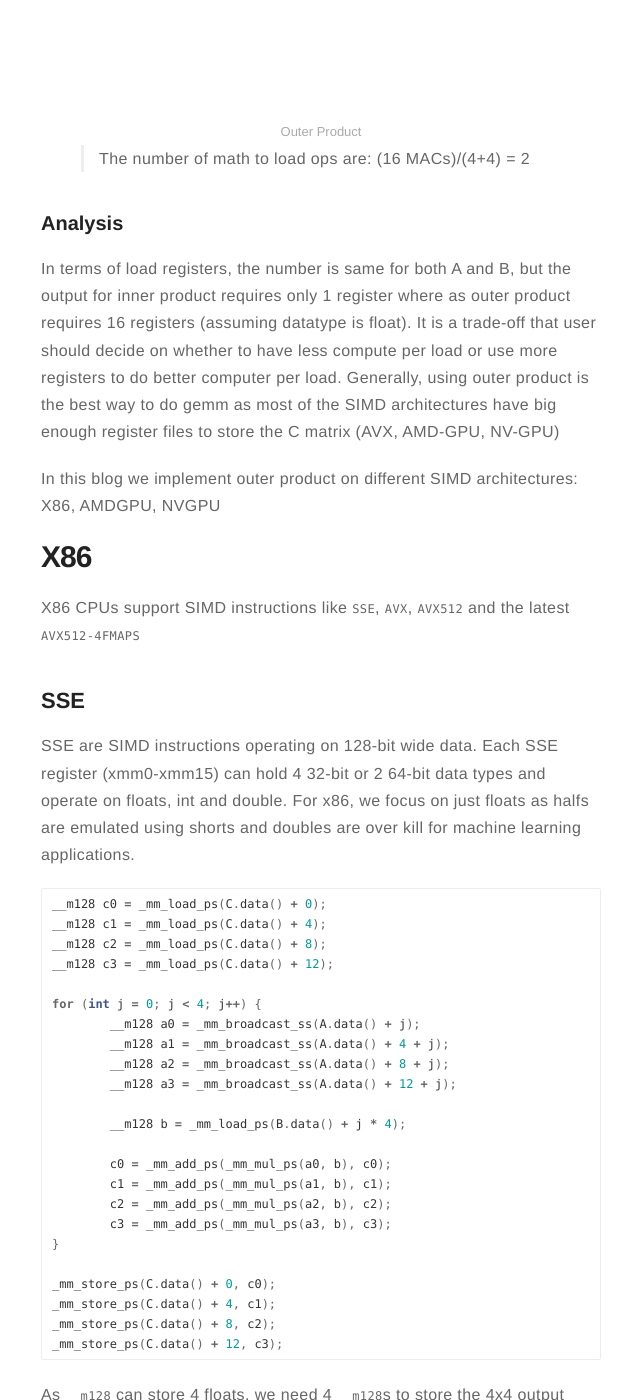
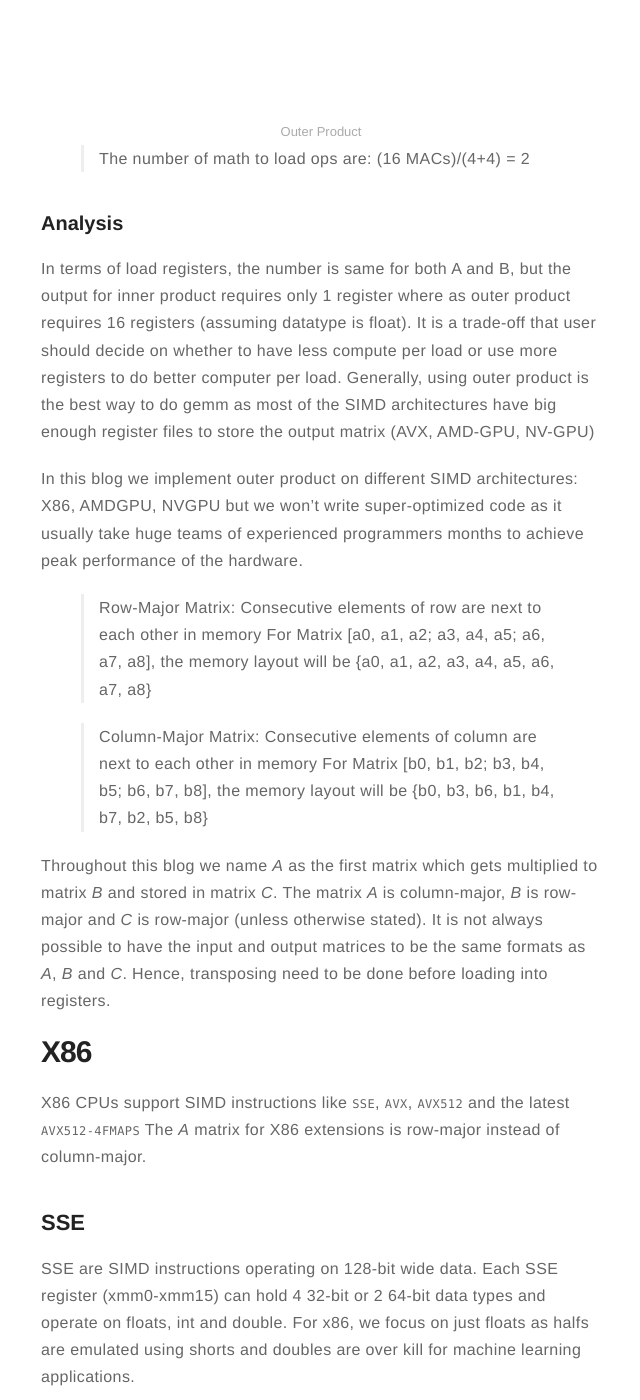
Before and after one commit to adityaatluri/adityaatluri.github.io, a Jekyll site: the page built from _posts/2017-08-24-musings-gemm.md, in a window 1280 px wide and 1400 px high, scrolled down 2038 px. Shown: the whole window, without its empty margins (319-959 px from the left). Built offline with Jekyll 4.4.1, drawn with Linux system fonts in a browser that asks for light colours; comment, search, counter and statistics services are not loaded; some of the changed text lies outside the part shown.

Commit message:
added description for sse and avx

```diff
--- a/_posts/2017-08-24-musings-gemm.md
+++ b/_posts/2017-08-24-musings-gemm.md
@@ -39,12 +39,20 @@
 > The number of math to load ops are: (16 MACs)/(4+4) = 2
 
 ### Analysis
-In terms of load registers, the number is same for both A and B, but the output for inner product requires only 1 register where as outer product requires 16 registers (assuming datatype is float). It is a trade-off that user should decide on whether to have less compute per load or use more registers to do better computer per load. Generally, using outer product is the best way to do gemm as most of the SIMD architectures have big enough register files to store the C matrix (AVX, AMD-GPU, NV-GPU)
+In terms of load registers, the number is same for both A and B, but the output for inner product requires only 1 register where as outer product requires 16 registers (assuming datatype is float). It is a trade-off that user should decide on whether to have less compute per load or use more registers to do better computer per load. Generally, using outer product is the best way to do gemm as most of the SIMD architectures have big enough register files to store the output matrix (AVX, AMD-GPU, NV-GPU)
 
-In this blog we implement outer product on different SIMD architectures: X86, AMDGPU, NVGPU
+In this blog we implement outer product on different SIMD architectures: X86, AMDGPU, NVGPU but we won't write super-optimized code as it usually take huge teams of experienced programmers months to achieve peak performance of the hardware.
+
+> Row-Major Matrix: Consecutive elements of row are next to each other in memory
+> For Matrix [a0, a1, a2; a3, a4, a5; a6, a7, a8], the memory layout will be {a0, a1, a2, a3, a4, a5, a6, a7, a8}
+
+> Column-Major Matrix: Consecutive elements of column are next to each other in memory
+> For Matrix [b0, b1, b2; b3, b4, b5; b6, b7, b8], the memory layout will be {b0, b3, b6, b1, b4, b7, b2, b5, b8}
+
+Throughout this blog we name *A* as the first matrix which gets multiplied to matrix *B* and stored in matrix *C*. The matrix *A* is column-major, *B* is row-major and *C* is row-major (unless otherwise stated). It is not always possible to have the input and output matrices to be the same formats as *A*, *B* and *C*. Hence, transposing need to be done before loading into registers.
 
 # X86
-X86 CPUs support SIMD instructions like `SSE`, `AVX`, `AVX512` and the latest `AVX512-4FMAPS`
+X86 CPUs support SIMD instructions like `SSE`, `AVX`, `AVX512` and the latest `AVX512-4FMAPS` The *A* matrix for X86 extensions is row-major instead of column-major.
 ## SSE
 SSE are SIMD instructions operating on 128-bit wide data. Each SSE register (xmm0-xmm15) can hold 4 32-bit or 2 64-bit data types and operate on floats, int and double. For x86, we focus on just floats as halfs are emulated using shorts and doubles are over kill for machine learning applications.
 
@@ -75,7 +83,12 @@
 
 {% endhighlight %}
 
-As `__m128` can store 4 floats, we need 4 `__m128`s to store the 4x4 output matrix (c0,c1,c2,c3). The first row of the output matrix needs just a0 and first row of b matrix. We broadcast a0 to the 4 SIMD lanes and do multiply-and-add between broadcasted-a0 and b. Do the same for rest of the `a` elements (a1, a2 and a3).
+As `__m128` can store 4 floats, we need 4 `__m128`s to store the 4x4 output matrix (c0,c1,c2,c3). The first row of the output matrix needs just a0 and first row of b matrix. We broadcast a0 to the 4 SIMD lanes and do multiply-and-add between broadcasted-a0 and b. Do the same for rest of the `a` elements (a1, a2 and a3). We iterate over 4 SIMD widths to get column of *A* and row *B* multiplied.
+
+> The number of loads = 4 (ld C) + 4 * 4 (ld A) + 1 * 4 (ld B) = 24 loads
+> The number of fma = 4 * 4 * 4 = 64 fmas
+> Compute / Memory = 64 / 24 = 2.66
+> Number of `__m128` registers used = 4 (c) + 1 (b) + 4 (a) = 9
 
 ## AVX
 {% highlight cpp %}
@@ -125,6 +138,14 @@
 _mm256_storeu_ps(C.data() + 56, c3);
 
 {% endhighlight %}
+
+As AVX can load 8 floats into YMM registers (YMM0-YMM15), we load 8x8 sub-matrix of *A*, *B* and *C*. As the number of registers for AVX double from SSE, we can afford to load 8 `__m256` into them. The implementation is same as SSE with the matrix size scaled by 4.
+
+> The number of loads = 8 (ld C)  + 8 * 8 (ld A) + 1 * 8 (ld B) = 80 loads
+> The number of compute = 8 * 8 * 8 fmas = 512 fmas
+> Compute / Memory = 512 / 80 = 6.4
+> The number of registers used = 8 (c) + 8 (a) + 1 (b) = 17
+
 
 ## AVX512
 
```
